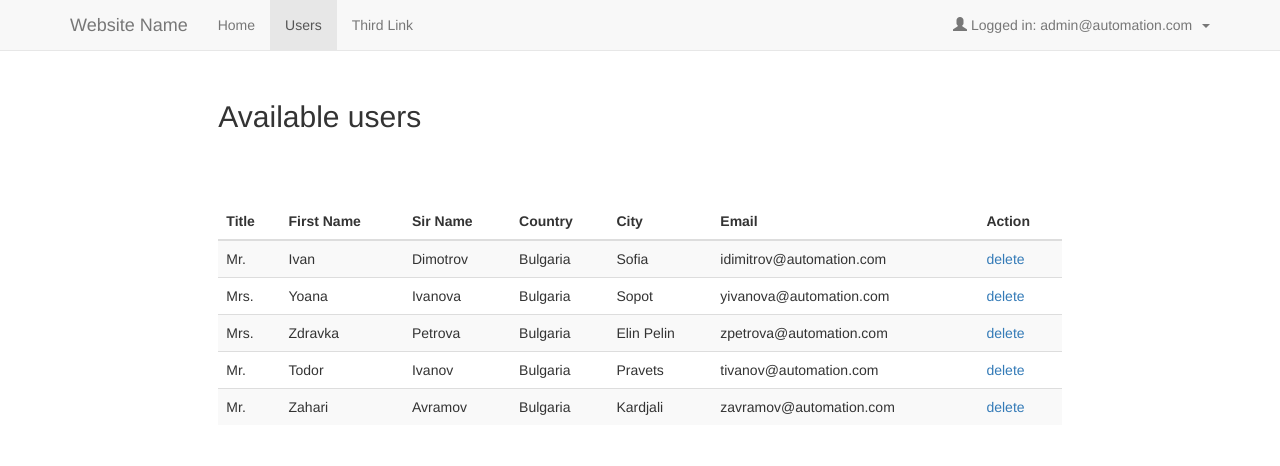
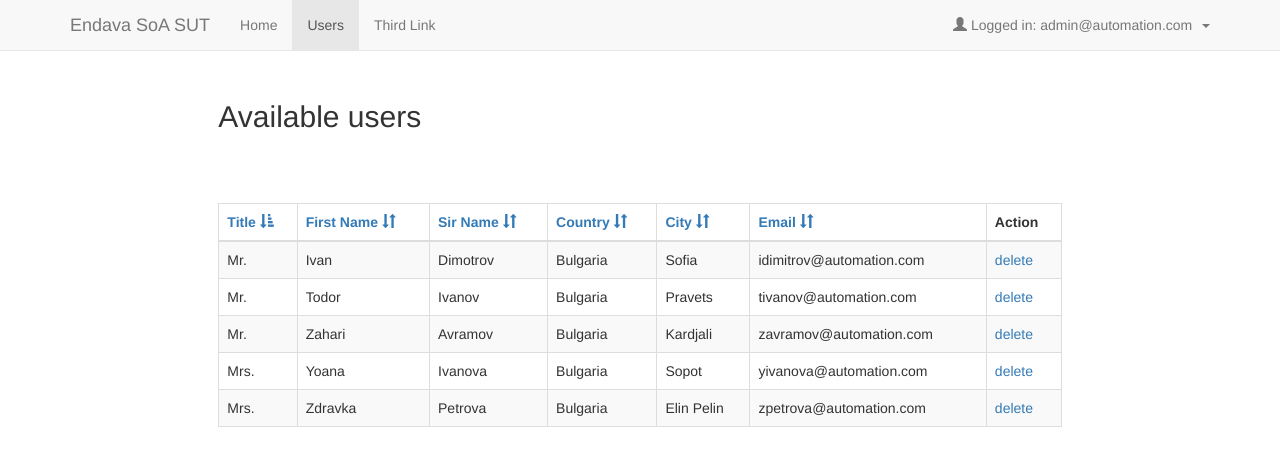
Before and after one commit to laur1s/PHP-Registration-Form, a PHP site: page /users.php in a window 1280 px wide. Shown: the top 466 px of the page. Run offline with PHP 8.4, Linux system fonts and the light colour scheme; a user stored in the database is signed in; data comes from the database, SQL or seed files in the repository; a stand-in replaces the project's code that opens the database connection.

Commit message:
Adding Sorting to Users list

```diff
--- a/html/users.php
+++ b/html/users.php
@@ -10,7 +10,28 @@ if (!isset($_SESSION['user'])) {
     // select logged in users detail
     $res = $conn->query("SELECT * FROM users WHERE id=" . $_SESSION['user']);
     $userRow = mysqli_fetch_array($res, MYSQLI_ASSOC);
+
+    // Table sorting mechanism
+
+    // For extra protection these are the columns of which the user can sort by (in your database table).
+    $columns = array('title', 'first_name', 'sir_name', 'country', 'city', 'email');
+
+    // Only get the column if it exists in the above columns array, if it doesn't exist the database table will be sorted by the first item in the columns array.
+    $column = isset($_GET['column']) && in_array($_GET['column'], $columns) ? $_GET['column'] : $columns[0];
+
+    // Get the sort order for the column, ascending or descending, default is ascending.
+    $sort_order = isset($_GET['order']) && strtolower($_GET['order']) == 'desc' ? 'DESC' : 'ASC';
+
+    // Get the result...
+    if ($result = $conn->query("SELECT * FROM users  WHERE is_admin = false ORDER BY " .  $column . " " . $sort_order)) {
+        // Some variables we need for the table.
+        $up_or_down = str_replace(array('ASC','DESC'), array('by-attributes','by-attributes-alt'), $sort_order);
+        $asc_or_desc = $sort_order == 'ASC' ? 'desc' : 'asc';
+        $add_class = ' class="highlight"';
+
+    }
 ?>
+
 
 <!DOCTYPE html>
 <head>
@@ -32,7 +53,7 @@ $userRow = mysqli_fetch_array($res, MYSQLI_ASSOC);
                     <span class="icon-bar"></span>
                     <span class="icon-bar"></span>
                 </button>
-                <a class="navbar-brand" href="#">Website Name</a>
+                <a class="navbar-brand" href="#">Endava SoA SUT</a>
             </div>
             <div id="navbar" class="navbar-collapse collapse">
                 <ul class="nav navbar-nav">
@@ -64,15 +85,52 @@ $userRow = mysqli_fetch_array($res, MYSQLI_ASSOC);
     <h2>Available users</h2>
     <p>&nbsp;</p>
     <p>&nbsp;</p>
-    <table class="table table-striped" id="users_list" class="col-md-8">
+    <table class="table table-striped table-bordered" id="users_list" class="col-md-8">
         <thead>
             <tr>
-            <th scope="col">Title</th>
-            <th scope="col">First Name</th>
-            <th scope="col">Sir Name</th>
-            <th scope="col">Country</th>
-            <th scope="col">City</th>
-            <th scope="col">Email</th>
+                <th scope="col">
+                    <a href="users.php?column=title&order=<?php echo $asc_or_desc; ?>">
+                    Title
+                    <i class="glyphicon glyphicon-sort<?php echo $column == 'title' ? '-' . $up_or_down : ''; ?>"></i>
+                    </a>
+                </th>
+
+                <th scope="col">
+                    <a href="users.php?column=first_name&order=<?php echo $asc_or_desc; ?>">
+                    First Name
+                    <i class="glyphicon glyphicon-sort<?php echo $column == 'first_name' ? '-' . $up_or_down : ''; ?>"></i>
+                    </a>
+                </th>
+
+                <th scope="col">
+                    <a href="users.php?column=sir_name&order=<?php echo $asc_or_desc; ?>">
+                    Sir Name
+                    <i class="glyphicon glyphicon-sort<?php echo $column == 'sir_name' ? '-' . $up_or_down : ''; ?>"></i>
+                    </a>
+                </th>
+
+                <th scope="col">
+                    <a href="users.php?column=country&order=<?php echo $asc_or_desc; ?>">
+                    Country
+                    <i class="glyphicon glyphicon-sort<?php echo $column == 'country' ? '-' . $up_or_down : ''; ?>"></i>
+                    </a>
+                </th>
+
+                <th scope="col">
+                    <a href="users.php?column=city&order=<?php echo $asc_or_desc; ?>">
+                    City
+                    <i class="glyphicon glyphicon-sort<?php echo $column == 'city' ? '-' . $up_or_down : ''; ?>"></i>
+                    </a>
+                </th>
+
+
+                <th scope="col">
+                    <a href="users.php?column=email&order=<?php echo $asc_or_desc; ?>">
+                    Email
+                    <i class="glyphicon glyphicon-sort<?php echo $column == 'email' ? '-' . $up_or_down : ''; ?>"></i>
+                    </a>
+                </th>
+
             <?php
                 if ($userRow['is_admin']){
                     echo "<th scope='col'>Action</th>";
@@ -82,9 +140,9 @@ $userRow = mysqli_fetch_array($res, MYSQLI_ASSOC);
         </thead>
         <tbody>
             <?php
-                $usersRes = $conn->query("SELECT * FROM users WHERE is_admin = false");
+                // $usersRes = $conn->query("SELECT * FROM users WHERE is_admin = false");
 
-                while($row = mysqli_fetch_array($usersRes, MYSQLI_ASSOC)){
+                while($row = mysqli_fetch_array($result, MYSQLI_ASSOC)){
                     echo "<tr>";
                     echo "<td>".$row['title']."</td>";
                     echo "<td>".$row['first_name']."</td>";
@@ -105,6 +163,5 @@ $userRow = mysqli_fetch_array($res, MYSQLI_ASSOC);
 
 <script src="https://ajax.googleapis.com/ajax/libs/jquery/2.2.4/jquery.min.js"></script>
 <script src="assets/js/bootstrap.min.js"></script>
-
 </body>
 </html>
```
Lines whose indentation alone changed are shown as unchanged.
